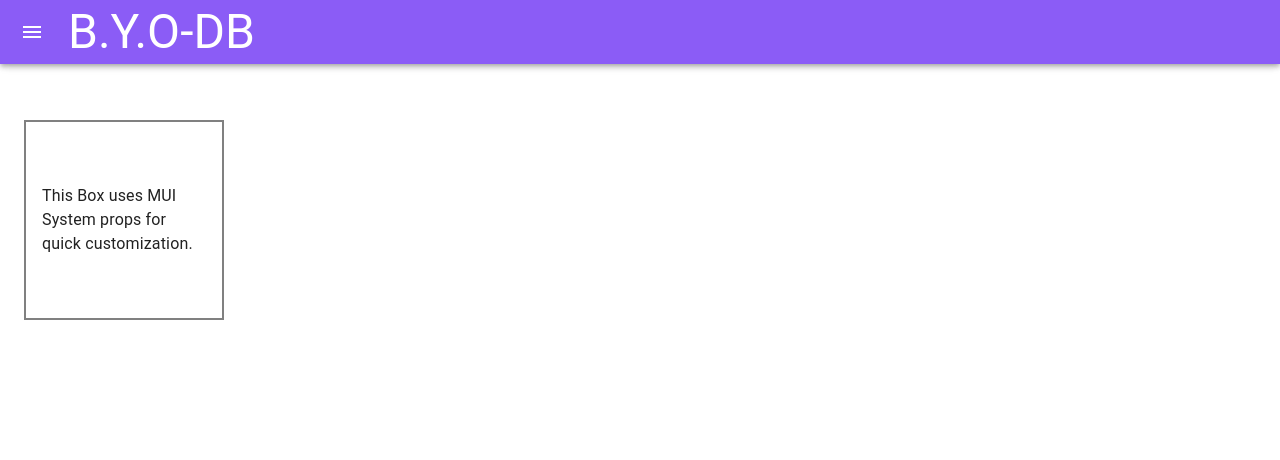
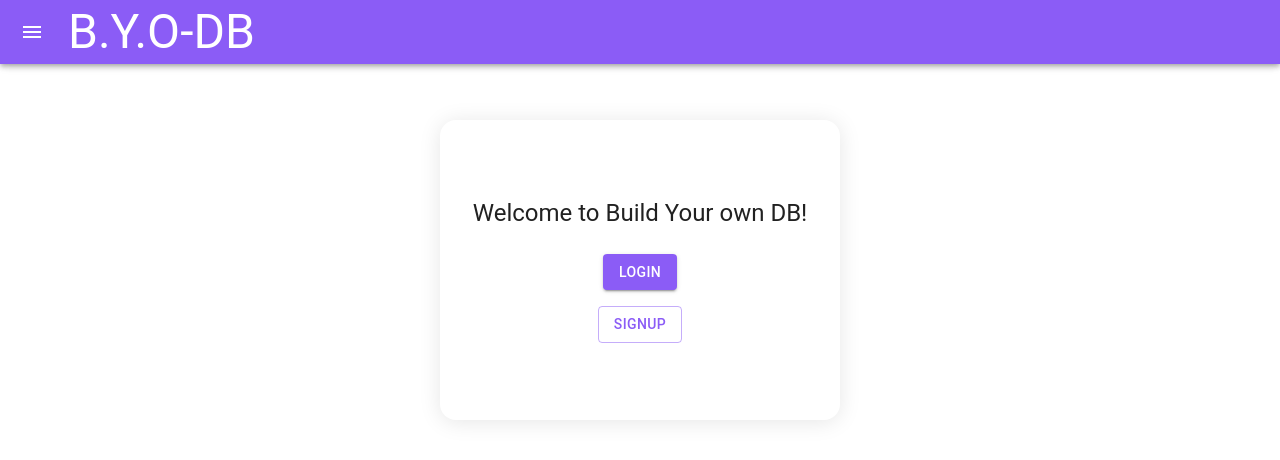
Before and after one commit to kev-rod43/byo-db, a React (Vite) app in the folder client/: page / in a window 1280 px wide. Shown: the top 460 px of the page. Built offline with nearby package versions, Linux system fonts and the light colour scheme.

Commit message:
update welcome box

```diff
--- a/client/src/components/common/Welcome.jsx
+++ b/client/src/components/common/Welcome.jsx
@@ -1,19 +1,34 @@
-import * as React from 'react';
-import Box from '@mui/material/Box';
+import React from 'react';
+import { Box, Button } from '@mui/material';
+import Typography from '@mui/material/Typography';
 
-export default function BoxTest() {
+export default function WelcomeBox() {
   return (
     <Box
-      height={200}
-      width={200}
+      height={300}
+      width={400}
       my={4}
       display="flex"
+      flexDirection="column"
+      justifyContent="center"
       alignItems="center"
-      gap={4}
+      gap={2}
       p={2}
-      sx={{ border: '2px solid grey' }}
+      sx={{
+        border: '2px',
+        borderRadius: '16px',
+        boxShadow: '0 2px 22px rgba(0, 0, 0, 0.1)',
+        margin: 'auto',
+        position: 'relative',
+        top: '50%',
+        transform: 'translateY(-50%)'
+      }}
     >
-      This Box uses MUI System props for quick customization.
+      <Typography variant="h5" component="h1" gutterBottom>
+        Welcome to Build Your own DB!
+      </Typography>
+      <Button variant="contained" color="primary">Login</Button>
+      <Button variant="outlined" color="primary" >Signup</Button>
     </Box>
   );
 }
--- a/client/src/pages/LandingPage.jsx
+++ b/client/src/pages/LandingPage.jsx
@@ -1,13 +1,13 @@
 
 import React from "react";
-import BoxTest from "../components/common/Welcome"
+import WelcomeBox from "../components/common/Welcome"
 
 
 
 const LandingPage = () => {
 return(<>
 
-    <BoxTest/>
+    <WelcomeBox/>
 
 
 </>)
```
